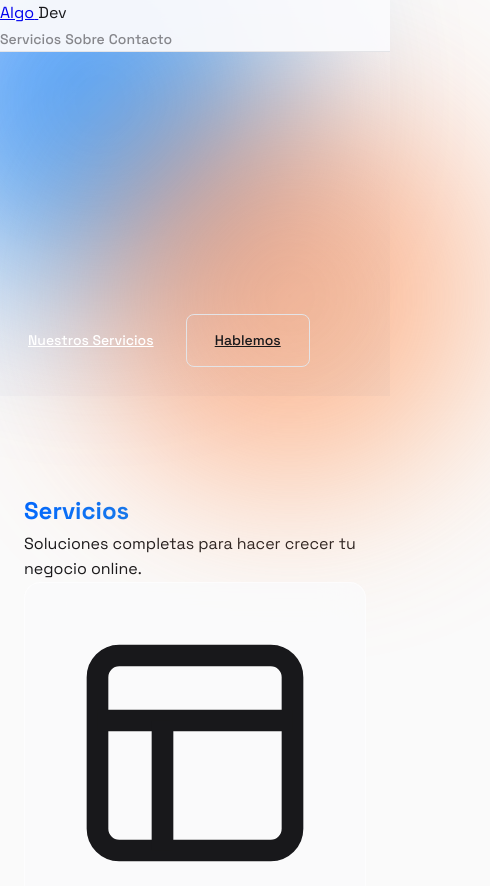
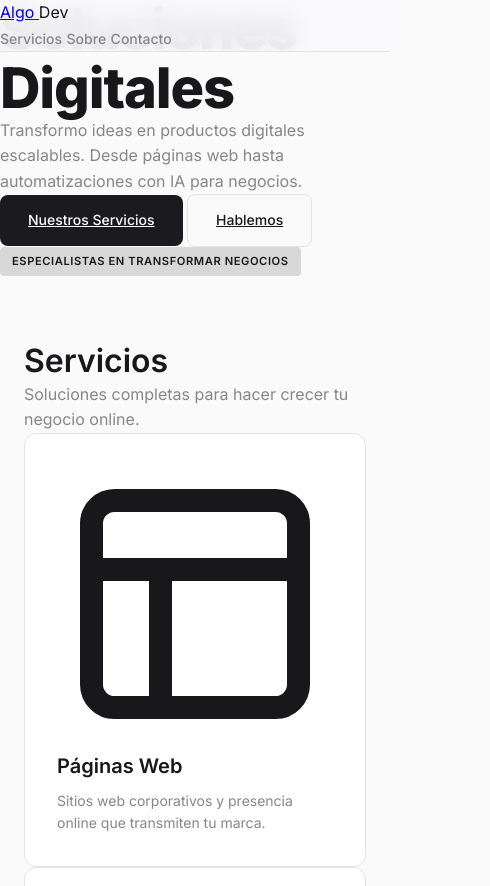
Before and after one commit to arceignacio2626-del/igna, a plain HTML site: page index.html in a window 390 px wide. Shown: the top 886 px of the page, 490 px wide, since content can reach past the window. Drawn offline with Linux system fonts and the light colour scheme.

Commit message:
Add files via upload

```diff
--- a/index.html
+++ b/index.html
@@ -8,24 +8,25 @@
     <link rel="preconnect" href="https://fonts.googleapis.com" />
     <link rel="preconnect" href="https://fonts.gstatic.com" crossorigin />
     <link
-      href="https://fonts.googleapis.com/css2?family=Space+Grotesk:wght@300;400;500;600;700&display=swap"
+      href="https://fonts.googleapis.com/css2?family=Inter:wght@300;400;500;600;700;800&display=swap"
       rel="stylesheet"
     />
     <style>
       :root {
+        /* ── Colors ─────────────────────────────────────────────── */
         --bg: #fafafa;
         --bg-subtle: #f5f5f7;
         --fg: #18181b;
         --muted: #86868b;
-        --accent: #0066ff;
-        --accent-hover: #0052cc;
+        --accent: #1a1a1f; /* quasi- negro para máximo contraste con el fg */
+        --accent-hover: #27272a;
         --card: #ffffff;
         --border: #e4e4e7;
-        --gradient-start: #0066ff;
-        --gradient-end: #0d94e6;
         --surface: #fafafa;
-        --glass-bg: rgba(250, 250, 252, 0.8);
-        --glass-border: rgba(255, 255, 255, 0.5);
+
+        /* ── Gradient: sutil, un solo degradado ─────────────────── */
+        --grad-start: #1a1a1f;
+        --grad-end: #27272a;
       }
 
       * {
@@ -39,7 +40,7 @@
       }
 
       body {
-        font-family: "Space Grotesk", sans-serif;
+        font-family: "Inter", sans-serif;
         background-color: var(--bg);
         color: var(--fg);
         line-height: 1.6;
@@ -50,76 +51,16 @@
         font-family: "JetBrains Mono", monospace;
       }
 
-      /* === TYPOGRAPHY SCALE === */
-      .h1 { font-size: clamp(3rem, 8vw, 4.5rem); font-weight: 700; line-height: 1.1; }
-      .h2 { font-size: clamp(2rem, 4vw, 2.75rem); font-weight: 600; line-height: 1.3; }
+      /* ── Typography Scale (interna a Inter, 8px grid) ───── */
+      .h1 { font-size: clamp(3.5rem, 6vw + 1.5rem, 5rem); font-weight: 800; line-height: 1.05; letter-spacing: -0.02em; }
+      .h2 { font-size: clamp(2rem, 4vw + 1rem, 2.875rem); font-weight: 600; line-height: 1.3; }
       .h3 { font-size: 1.25rem; font-weight: 500; }
-      .body { font-size: 1rem; color: var(--fg); }
+      .body { font-size: 1rem; }
       .muted { color: var(--muted); }
 
-      /* === GRADIENTS & BACKGROUNDS === */
-      .gradient-accent {
-        background: linear-gradient(135deg, var(--gradient-start), var(--gradient-end));
-        -webkit-background-clip: text;
-        -webkit-text-fill-color: transparent;
-        background-clip: text;
-      }
-
-      .hero-bg {
-        position: relative;
-        background: var(--bg);
-      }
-
-      .hero-bg::before {
-        content: "";
-        position: absolute;
-        inset: 0;
-        background:
-          radial-gradient(ellipse at 20% 20%, rgba(0, 102, 255, 0.12) 0%, transparent 40%),
-          radial-gradient(ellipse at 80% 80%, rgba(13, 148, 230, 0.08) 0%, transparent 40%),
-          linear-gradient(180deg, #ffffff 0%, #f5f5f7 100%);
-        pointer-events: none;
-      }
-
-      .hero-shape {
-        position: absolute;
-        width: 400px;
-        height: 400px;
-        border-radius: 50%;
-        filter: blur(80px);
-        opacity: 0.6;
-        pointer-events: none;
-      }
-
-      .shape-1 {
-        top: -100px;
-        left: -100px;
-        background: linear-gradient(135deg, var(--gradient-start), var(--gradient-end));
-      }
-
-      .shape-2 {
-        bottom: -100px;
-        right: -100px;
-        background: linear-gradient(135deg, #ff6b35, #feb47b);
-      }
-
-      /* Reduced motion */
-      @media (prefers-reduced-motion: reduce) {
-        .hero-bg::before,
-        .hero-shape {
-          animation: none;
-          transition: none;
-        }
-        * {
-          animation-duration: 0s !important;
-          transition-duration: 0s !important;
-        }
-      }
-
-      /* === BUTTONS === */
+      /* ── Buttons ─────────────────────────────────────────────── */
       .btn {
         position: relative;
-        overflow: hidden;
         display: inline-flex;
         align-items: center;
         justify-content: center;
@@ -134,27 +75,15 @@
         white-space: nowrap;
       }
 
-      .btn::before {
-        content: "";
-        position: absolute;
-        inset: 0;
-        background: linear-gradient(90deg, transparent, rgba(255,255,255,0.3), transparent);
-        transform: translateX(-100%);
-        transition: transform 0.3s ease;
-      }
-
-      .btn:hover::before {
-        transform: translateX(100%);
-      }
-
       .btn-primary {
-        background: var(--gradient-accent);
+        background: var(--accent);
         color: white;
       }
 
       .btn-primary:hover {
-        transform: translateY(-2px) scale(1.02);
-        box-shadow: 0 12px 32px rgba(0, 102, 255, 0.35);
+        background: var(--accent-hover);
+        transform: translateY(-1px);
+        box-shadow: 0 12px 32px rgba(0, 0, 0, 0.25);
       }
 
       .btn-secondary {
@@ -173,93 +102,45 @@
         outline-offset: 4px;
       }
 
-      /* === GLASS CARDS === */
+      /* ── Cards ───────────────────────────────────────────────── */
       .card {
-        background: var(--glass-bg);
-        border: 1px solid var(--glass-border);
-        border-radius: 1rem;
-        padding: 2.5rem;
-        backdrop-filter: blur(20px);
-        -webkit-backdrop-filter: blur(20px);
-        transition: all 0.3s ease;
+        background: var(--card);
+        border: 1px solid var(--border);
+        border-radius: 0.75rem;
+        padding: 2rem;
+        transition: border-color 0.2s ease, transform 0.2s ease;
       }
 
       .card:hover {
-        border-color: rgba(0, 102, 255, 0.4);
-        transform: translateY(-4px);
-        box-shadow: 0 20px 40px rgba(0, 0, 0, 0.08);
+        border-color: var(--accent);
+        transform: translateY(-2px);
       }
 
-      .card h3 {
-        margin: 0 0 0.75rem 0;
-        font-size: 1.25rem;
-        font-weight: 600;
-      }
+      .card h3 { margin: 0 0 0.5rem 0; font-size: 1.25rem; font-weight: 600; }
+      .card p { margin: 0; font-size: 0.875rem; color: var(--muted); line-height: 1.6; }
 
-      .card p {
-        margin: 0;
-        font-size: 0.9375rem;
-        color: var(--muted);
-        line-height: 1.7;
-      }
-
-      /* === SECTIONS === */
-      .section {
-        padding: 6rem 0;
-      }
-
+      /* ── Sections ────────────────────────────────────────────── */
+      .section { padding: 4rem 0; }
       .section-divider {
         width: 100%;
         height: 1px;
-        background: linear-gradient(90deg, transparent, var(--border), transparent);
-        margin: 5rem 0;
+        background: var(--border);
+        margin: 3rem 0;
       }
 
-      .max-width {
-        max-width: 800px;
-        margin: 0 auto;
-        padding: 0 1.5rem;
-      }
+      .max-width { max-width: 720px; margin: 0 auto; padding: 0 1.5rem; }
 
-      /* === HERO TYPOGRAPHY === */
-      .hero-title {
-        font-family: "Space Grotesk", sans-serif;
-        font-size: clamp(3.5rem, 9vw, 5rem);
-        font-weight: 700;
-        line-height: 1.05;
-        letter-spacing: -0.03em;
-      }
+      /* ── Reveal on scroll ────────────────────────────────────── */
+      .reveal { opacity: 0; transform: translateY(24px); transition: opacity 0.5s ease, transform 0.5s ease; }
+      .reveal.visible { opacity: 1; transform: translateY(0); }
 
-      .hero-subtitle {
-        font-size: 1.375rem;
-        color: var(--muted);
-        margin: 1.75rem 0;
-        max-width: 560px;
-        margin-left: auto;
-        margin-right: auto;
-      }
-
-      .hero-tagline {
-        font-family: "JetBrains Mono", monospace;
-        font-size: 0.75rem;
-        color: var(--accent);
-        background: rgba(0, 102, 255, 0.08);
-        padding: 0.35rem 0.85rem;
-        border-radius: 9999px;
-        margin-top: 1.5rem;
-        display: inline-block;
-        letter-spacing: 0.05em;
-      }
-
-      /* === NAVIGATION === */
+      /* ── Nav ─────────────────────────────────────────────────── */
       nav {
         position: fixed;
-        top: 0;
-        left: 0;
-        right: 0;
+        top: 0; left: 0; right: 0;
         z-index: 100;
-        backdrop-filter: blur(24px);
-        background: rgba(250, 250, 252, 0.95);
+        backdrop-filter: blur(12px);
+        background: rgba(250, 250, 252, 0.9);
         border-bottom: 1px solid var(--border);
       }
 
@@ -271,54 +152,26 @@
         transition: color 0.2s ease;
       }
 
-      .nav-link:hover {
-        color: var(--accent);
-      }
+      .nav-link:hover { color: var(--accent); }
 
-      /* === BADGES & LABELS === */
+      /* ── Badge ───────────────────────────────────────────────── */
       .badge {
         display: inline-flex;
         align-items: center;
         gap: 0.35rem;
         padding: 0.35rem 0.75rem;
-        background: rgba(0, 102, 255, 0.1);
+        background: rgba(26, 26, 31, 0.15);
         color: var(--accent);
         font-size: 0.7rem;
         font-weight: 600;
-        border-radius: 6px;
         text-transform: uppercase;
-        letter-spacing: 0.08em;
+        letter-spacing: 0.05em;
+        border-radius: 4px;
       }
 
-      /* === FOOTER === */
-      footer {
-        padding: 3rem 0;
-        border-top: 1px solid var(--border);
-      }
-
-      .footer-text {
-        color: var(--muted);
-        font-size: 0.8125rem;
-      }
-
-      /* ===== MICRO-INTERACTIONS ===== */
-      .reveal-on-scroll {
-        opacity: 0;
-        transform: translateY(30px);
-        transition: opacity 0.6s ease, transform 0.6s ease;
-      }
-
-      .reveal-on-scroll.visible {
-        opacity: 1;
-        transform: translateY(0);
-      }
-
-      /* Stagger children */
-      .stagger > *:nth-child(1) { transition-delay: 0s; }
-      .stagger > *:nth-child(2) { transition-delay: 0.1s; }
-      .stagger > *:nth-child(3) { transition-delay: 0.2s; }
-      .stagger > *:nth-child(4) { transition-delay: 0.3s; }
-      .stagger > *:nth-child(5) { transition-delay: 0.4s; }
+      /* ── Footer ──────────────────────────────────────────────── */
+      footer { padding: 2.5rem 0; border-top: 1px solid var(--border); }
+      .footer-text { color: var(--muted); font-size: 0.8125rem; text-align: center; }
     </style>
   </head>
   <body>
@@ -339,23 +192,19 @@
     </nav>
 
     <!-- Hero Section -->
-    <header class="hero-bg relative min-h-[85vh] flex items-center justify-center px-6 overflow-hidden">
-      <!-- Decorative shapes -->
-      <div class="hero-shape shape-1"></div>
-      <div class="hero-shape shape-2"></div>
-
+    <header class="relative min-h-[70vh] flex items-center justify-center px-6 overflow-hidden bg-bg-subtle">
       <div class="max-w-7xl mx-auto text-center relative z-10">
-        <h1 class="hero-title mb-6 gradient-accent">
+        <h1 class="h1 mb-4 gradient-accent">
           Soluciones<br />
           <span class="block">Digitales</span>
         </h1>
 
-        <p class="hero-subtitle mb-8 max-w-2xl mx-auto">
+        <p class="text-lg max-w-xl mx-auto mb-8 muted leading-relaxed">
           Transformo ideas en productos digitales escalables. Desde páginas web hasta
           automatizaciones con IA para negocios.
         </p>
 
-        <div class="flex flex-col sm:flex-row gap-3 justify-center">
+        <div class="flex flex-col sm:flex-row gap-3 justify-center reveal">
           <a href="#servicios" class="btn btn-primary">
             <span>Nuestros Servicios</span>
           </a>
@@ -364,7 +213,7 @@
           </a>
         </div>
 
-        <div class="mt-8 stagger">
+        <div class="mt-6 reveal">
           <span class="badge">Especialistas en transformar negocios</span>
         </div>
       </div>
@@ -373,15 +222,13 @@
     <!-- Servicios Section -->
     <section id="servicios" class="section bg-bg-subtle">
       <div class="max-width">
-        <h2 class="mb-8 text-3xl lg:text-4xl font-semibold gradient-accent">
-          Servicios
-        </h2>
-        <p class="mb-10 text-muted max-w-2xl mx-auto">
+        <h2 class="h2 mb-8 gradient-accent">Servicios</h2>
+        <p class="mb-10 muted max-w-2xl mx-auto">
           Soluciones completas para hacer crecer tu negocio online.
         </p>
 
-        <div class="grid grid-cols-1 gap-4 sm:grid-cols-2 lg:grid-cols-3 stagger">
-          <!-- Servicio 1: Paginas Web -->
+        <div class="grid grid-cols-1 gap-4 sm:grid-cols-2 lg:grid-cols-3 reveal stagger">
+          <!-- Páginas Web -->
           <article class="card">
             <div class="w-12 h-12 rounded-xl bg-gradient-accent flex items-center justify-center mx-auto mb-4">
               <svg viewBox="0 0 24 24" class="size-5 text-white" fill="none" stroke="currentColor" stroke-width="2">
@@ -394,7 +241,7 @@
             <p>Sitios web corporativos y presencia online que transmiten tu marca.</p>
           </article>
 
-          <!-- Servicio 2: Landings -->
+          <!-- Landings -->
           <article class="card">
             <div class="w-12 h-12 rounded-xl bg-gradient-accent flex items-center justify-center mx-auto mb-4">
               <svg viewBox="0 0 24 24" class="size-5 text-white" fill="none" stroke="currentColor" stroke-width="2">
@@ -408,7 +255,7 @@
             <p>Conversiones enfocadas: captura, lanzamiento y productos digitales.</p>
           </article>
 
-          <!-- Servicio 3: SaaS -->
+          <!-- SaaS -->
           <article class="card">
             <div class="w-12 h-12 rounded-xl bg-gradient-accent flex items-center justify-center mx-auto mb-4">
               <svg viewBox="0 0 24 24" class="size-5 text-white" fill="none" stroke="currentColor" stroke-width="2">
@@ -422,7 +269,7 @@
             <p>Plataformas de software como servicio con arquitectura escalable.</p>
           </article>
 
-          <!-- Servicio 4: Automatizaciones -->
+          <!-- Automatizaciones -->
           <article class="card">
             <div class="w-12 h-12 rounded-xl bg-gradient-accent flex items-center justify-center mx-auto mb-4">
               <svg viewBox="0 0 24 24" class="size-5 text-white" fill="none" stroke="currentColor" stroke-width="2">
@@ -435,7 +282,7 @@
             <p>Flujos de trabajo automatizados que ahorran tiempo y reducen error humano.</p>
           </article>
 
-          <!-- Servicio 5: Agentes IA -->
+          <!-- Agentes IA -->
           <article class="card">
             <div class="w-12 h-12 rounded-xl bg-gradient-accent flex items-center justify-center mx-auto mb-4">
               <svg viewBox="0 0 24 24" class="size-5 text-white" fill="none" stroke="currentColor" stroke-width="2">
@@ -455,15 +302,13 @@
     <!-- Sobre Section -->
     <section id="sobre" class="section">
       <div class="max-width">
-        <h2 class="mb-8 text-3xl lg:text-4xl font-semibold gradient-accent">
-          Sobre Nosotros
-        </h2>
-        <p class="mb-10 text-muted max-w-2xl">
+        <h2 class="h2 mb-8 gradient-accent">Sobre Nosotros</h2>
+        <p class="mb-10 muted max-w-2xl">
           Apasionadas por crear soluciones digitales que funcionan. Combinamos diseños
           limpios con tecnologías modernas para ayudar a negocios a crecer online.
         </p>
 
-        <div class="grid grid-cols-1 gap-4 sm:grid-cols-2">
+        <div class="grid grid-cols-1 gap-4 sm:grid-cols-2 reveal">
           <div>
             <h3 class="font-medium text-base mb-3">Nuestra filosofía</h3>
             <ul class="text-muted text-sm space-y-2">
@@ -497,10 +342,8 @@
     <!-- CTA Section -->
     <section id="contacto" class="section bg-gradient-to-b from-bg via-bg-subtle to-bg">
       <div class="max-w-2xl mx-auto text-center">
-        <h2 class="mb-6 text-4xl lg:text-5xl font-semibold gradient-accent">
-          ¿Listo para comenzar?
-        </h2>
-        <p class="mb-8 text-lg text-muted max-w-2xl mx-auto">
+        <h2 class="h2 mb-6 gradient-accent">¿Listo para comenzar?</h2>
+        <p class="mb-8 muted max-w-2xl mx-auto">
           Cuéntame sobre tu proyecto y veremos cómo podemos crear algo excepcional juntos.
         </p>
         <div>
@@ -514,48 +357,18 @@
     <!-- Footer -->
     <footer>
       <div class="max-w-7xl mx-auto px-6">
-        <div class="text-center text-muted text-sm">
-          <p>2024 AlgoDev. Hecho con código limpio.</p>
-        </div>
+        <p class="footer-text">2024 AlgoDev. Hecho con código limpio.</p>
       </div>
     </footer>
 
     <script>
-      // Reveal on scroll with IntersectionObserver
       document.addEventListener('DOMContentLoaded', () => {
-        const reveals = document.querySelectorAll('.reveal-on-scroll');
-
-        const revealObserver = new IntersectionObserver(
-          (entries) => {
-            entries.forEach(entry => {
-              if (entry.isIntersecting) {
-                entry.target.classList.add('visible');
-              }
-            });
-          },
-          {
-            threshold: 0.1,
-            rootMargin: '0px 0px -50px 0px',
-          }
+        const reveals = document.querySelectorAll('.reveal');
+        const observer = new IntersectionObserver(
+          entries => entries.forEach(e => e.isIntersecting && e.target.classList.add('visible')),
+          { threshold: 0.1, rootMargin: '0px 0px -50px 0px' }
         );
-
-        reveals.forEach(reveal => {
-          revealObserver.observe(reveal);
-        });
-      });
-
-      // Mobile nav toggle
-      const nav = document.querySelector('nav');
-      const navLinks = document.querySelectorAll('.nav-link');
-
-      // Close mobile menu when clicking a link
-      navLinks.forEach(link => {
-        link.addEventListener('click', () => {
-          if (nav.classList.contains('md:hidden')) {
-            nav.classList.add('hidden');
-            nav.classList.remove('md:block');
-          }
-        });
+        reveals.forEach(r => observer.observe(r));
       });
     </script>
   </body>
```
